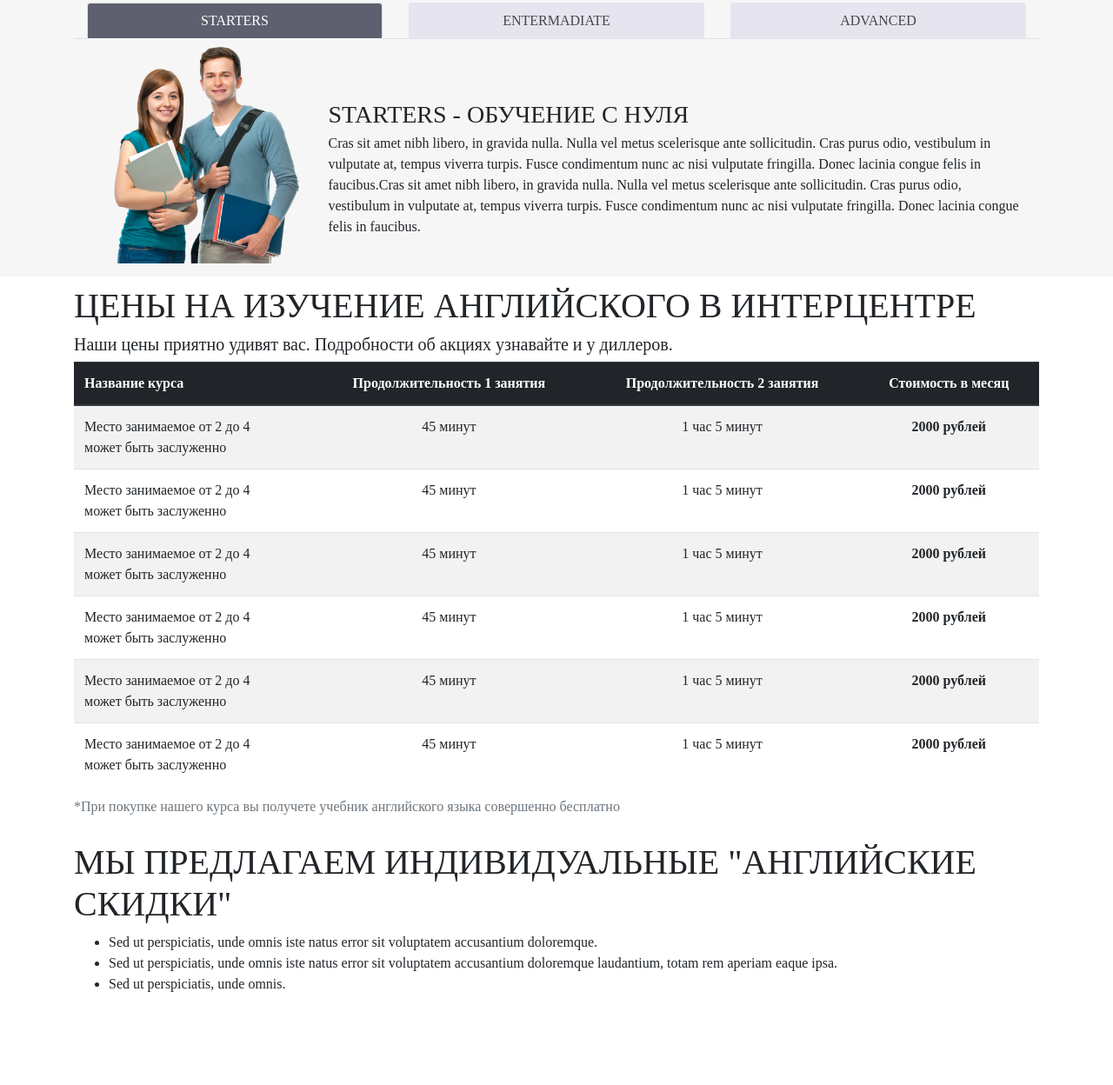
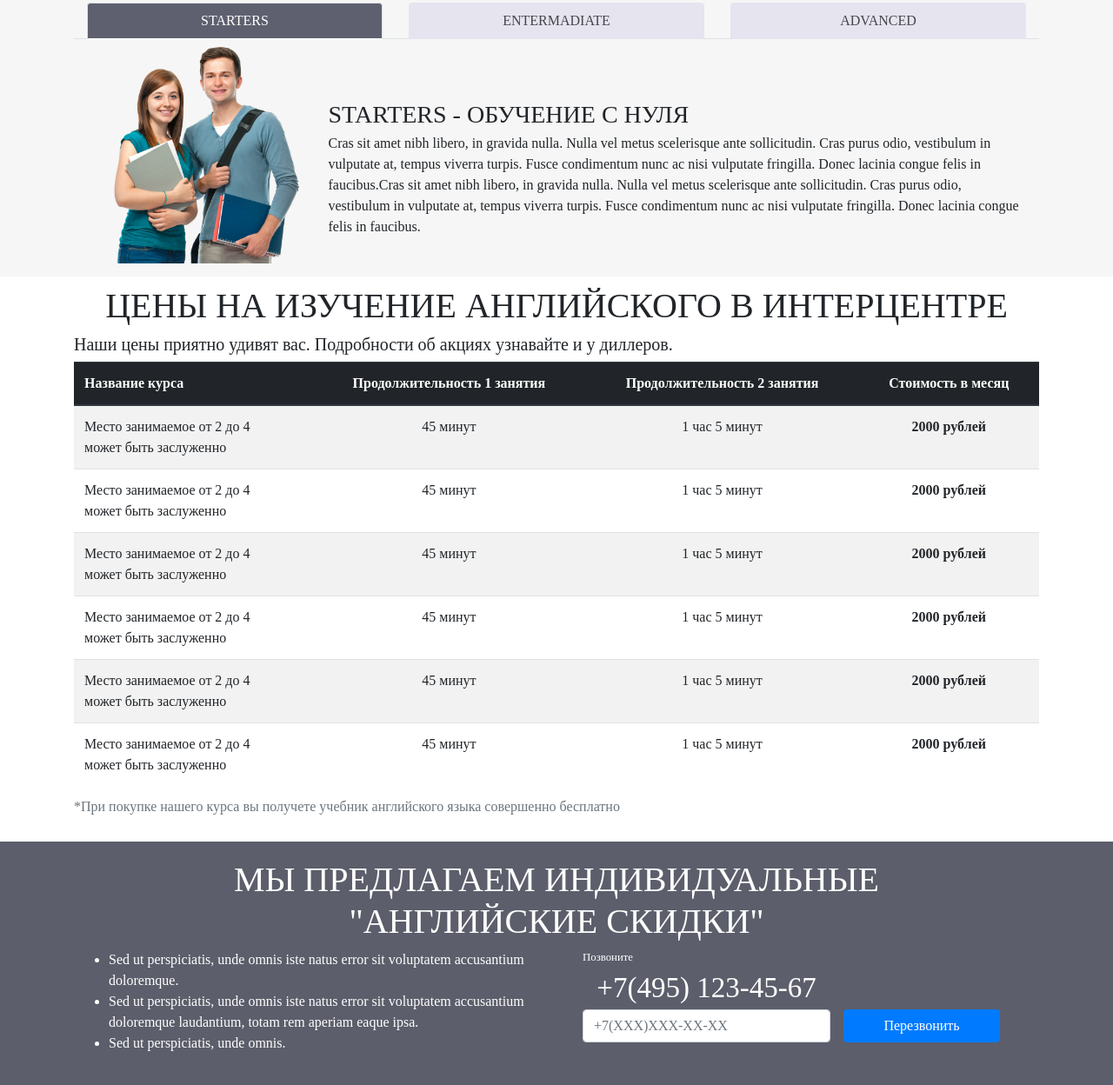
Before and after one commit to GeorgeSemenov/BattleProject, a website: page index.html in a window 1280 px wide. Shown: the part 1405-2653 px from the top of the page at 87% size. Before the commit the page ends 2565 px from the top, so only its background shows below. Drawn offline with Linux system fonts and the light colour scheme.

Commit message:
Решил проблему с заголовками.

```diff
--- a/Css/style.less
+++ b/Css/style.less
@@ -2,6 +2,12 @@
 @font-face{
     font-family:Roboto;
     src: url(../fonts/RobotoSlab-Regular.ttf);
+}
+.head1-mixin{
+    text-align: center;
+    @media (max-width: 575px ){font-size: 1rem;}
+    @media (min-width: 576px ) and (max-width: 767px ){font-size: 1.5rem;}
+    @media (min-width: 768px ) and (max-width: 991px ){font-size: 2rem;}
 }
 body{
     font-family: Rogoto !important;
@@ -49,29 +55,7 @@ nav{
             overflow: auto;
             max-height: 80vh;
             h1{font-size: 33px;}
-
-//            @media (min-width: 992px){
-//                width: 540px;
-//                left: 46%;
-//            }
-//            @media (min-width: 576px) and (max-width: 991px) and (orientation: portrait){
-////                min-width: 300px;
-//                left: 30%;
-//                top: 20%;
-//                max-height: 70vh;
-//            }
-//            @media (min-width: 576px) and (max-width: 991px) and (orientation: landscape){
-//                top: 16%;
-//                padding: 15px;
-//                max-height: 75vh;
-//            }
-//            @media (max-width: 575px) and (orientation: landscape){
-//                max-height: 78vh;
-//                overflow: scroll;
-//                top: 20% !important;
-//            }
             @media (max-width: 991px){
-//                top: 6%;
                 padding: 15px;
             }
 
@@ -165,18 +149,7 @@ nav{
     .container{
         padding-top: 10px;
 
-        h1{
-            @media (max-width: 576px ){
-                font-size: 20px;
-            }
-            media (min-width: 577px ) and (max-width: 992px ){
-                font-size: 20px;
-            }
-//            media (max-width: 576px ){
-//                font-size: 20px;
-//            }
-
-        }
+        h1{.head1-mixin();}
         table{
             th,td{text-align: center;}
             th:first-child,td:first-child {text-align: left;}
@@ -184,3 +157,19 @@ nav{
         }
     }
 }
+
+.discounts{
+    background-color: #5c5e6b;
+    padding: 20px 0;
+    color: #fff;
+    .container{
+        h1{.head1-mixin();}
+        form{
+            label{
+                font-size: 33px;
+                @media (max-width: 992px ){font-size: 30px;}
+            }
+        }
+
+    }
+}
--- a/index.html
+++ b/index.html
@@ -141,7 +141,7 @@
     </div>
     <div class="prices">
         <div class="container">
-             <h1>ЦЕНЫ НА ИЗУЧЕНИЕ АНГЛИЙСКОГО В ИНТЕРЦЕНТРЕ</h1>
+             <h1>ЦЕНЫ НА ИЗУЧЕНИЕ АНГЛИЙСКОГО&nbsp;В&nbsp;ИНТЕРЦЕНТРЕ</h1>
              <h5>Наши цены приятно удивят вас. Подробности об акциях узнавайте и у диллеров.</h5>
              <div class="table-responsive">
                  <table class="table table-striped table-hover">
@@ -199,12 +199,26 @@
     </div>
     <div class="discounts">
         <div class="container">
-            <h1>МЫ ПРЕДЛАГАЕМ ИНДИВИДУАЛЬНЫЕ "АНГЛИЙСКИЕ СКИДКИ"</h1>
-            <ul>
-                <li>Sed ut perspiciatis, unde omnis iste natus error sit voluptatem accusantium doloremque.</li>
-                <li>Sed ut perspiciatis, unde omnis iste natus error sit voluptatem accusantium doloremque laudantium, totam rem aperiam eaque ipsa.</li>
-                <li>Sed ut perspiciatis, unde omnis.</li>
-            </ul>
+            <h1>МЫ ПРЕДЛАГАЕМ ИНДИВИДУАЛЬНЫЕ "АНГЛИЙСКИЕ&nbsp;СКИДКИ"</h1>
+            <div class="row">
+                <div class="col-12 col-md-6">
+                    <ul>
+                        <li>Sed ut perspiciatis, unde omnis iste natus error sit voluptatem accusantium doloremque.</li>
+                        <li>Sed ut perspiciatis, unde omnis iste natus error sit voluptatem accusantium doloremque laudantium, totam rem aperiam eaque ipsa.</li>
+                        <li>Sed ut perspiciatis, unde omnis.</li>
+                    </ul>
+                </div>
+                <div class="col-12 col-md-6">
+                    <form class="form-inline">
+                      <div class="form-group mb-2 col-lg-9 col-xl-7">
+                        <small>Позвоните</small>
+                        <label for="inputPhoneNumber" class="col-12"><span>+7(495) 123-45-67</span></label>
+                        <input type="tel" class="form-control col-12" id="inputPhoneNumber" placeholder="+7(XXX)XXX-XX-XX">
+                      </div>
+                      <button type="submit" class="btn btn-primary mb-2 col-lg-3 col-xl-4 mt-auto mr-auto">Перезвонить</button>
+                    </form>
+                </div>
+            </div>
         </div>
     </div>
     <script src='Js/jquery.min.js'></script>
```
